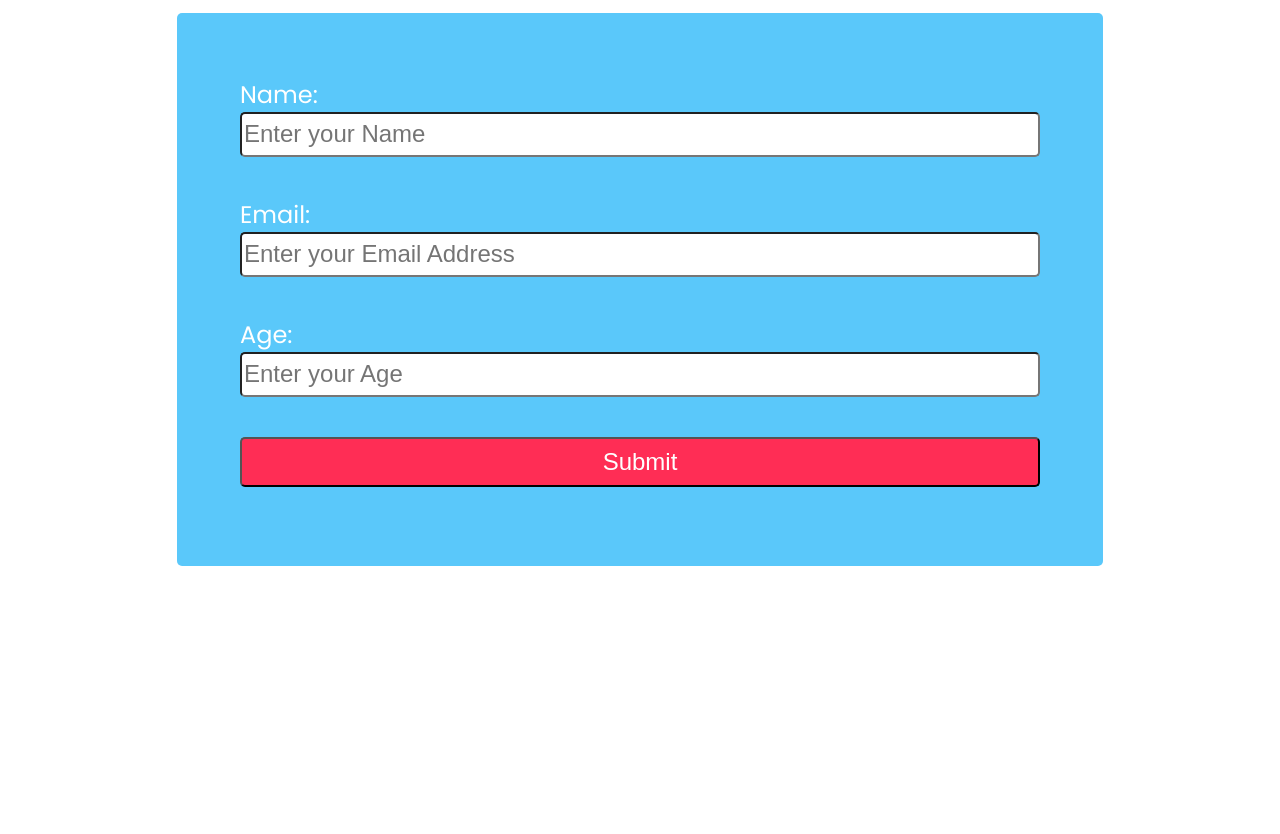
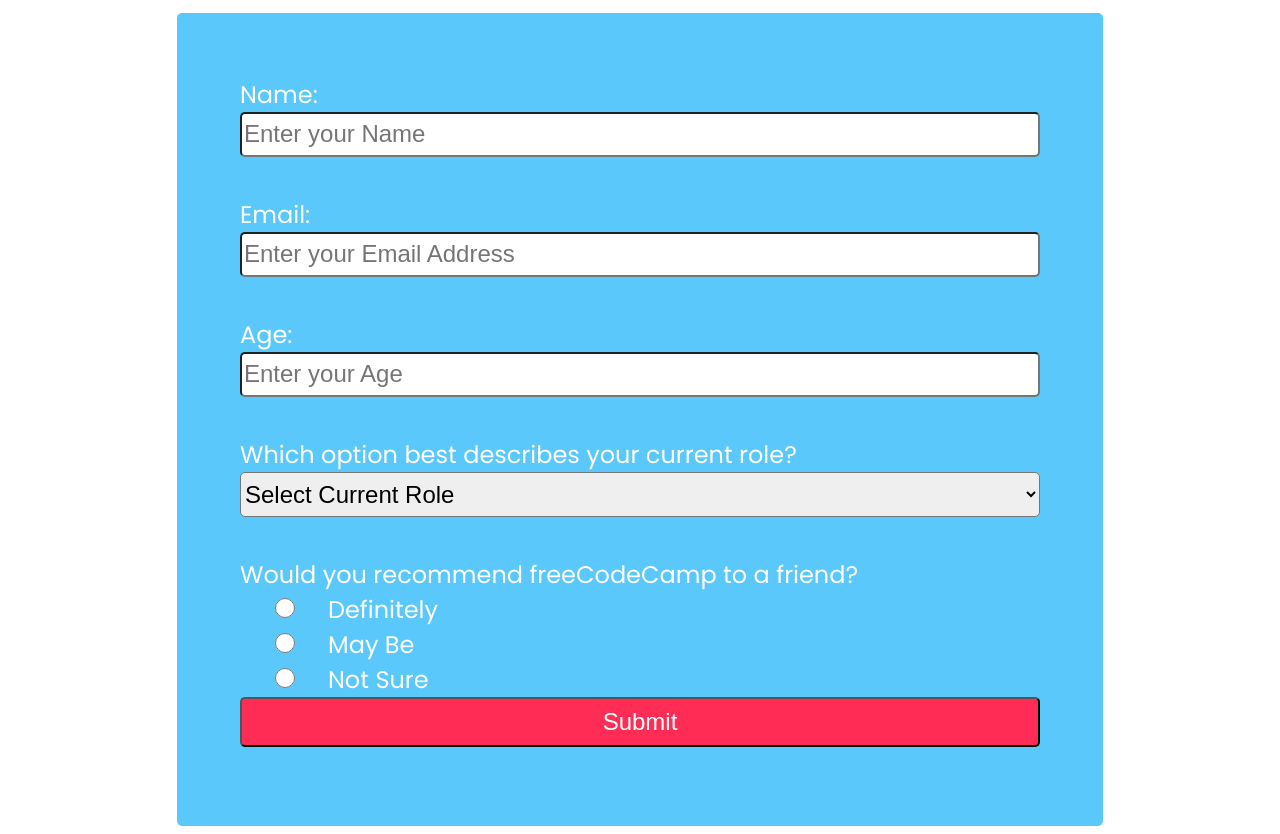
Before and after one commit to sohelshaikh21/surveyform, a plain HTML site: page src/index.html in a window 1280 px wide. Shown: the part 105-939 px from the top of the page. Before the commit the page ends 800 px from the top, so only its background shows below. Drawn offline with Linux system fonts and the light colour scheme.

Commit message:
completed 4 new story.

```diff
--- a/src/index.html
+++ b/src/index.html
@@ -15,18 +15,40 @@
         </p>
         <div id="form-container">
             <form id="survey-form">
-                <label for="name">
+                <label id="name-label" for="name">
                     Name:
                 </label>
                 <input tabindex="1" class="form-input" type="text" id="name" placeholder="Enter your Name" required><br>
-                <label for="email">
+                <label id="email-label" for="email">
                     Email:
                 </label>
                 <input tabindex="2" class="form-input" type="email" id="email" placeholder="Enter your Email Address" required><br>
-                <label for="age">
+                <label id="number-label" for="age">
                         Age:
                 </label>
                 <input tabindex="3" class="form-input" type="number" placeholder="Enter your Age" id="number"><br>
+                <label for="dropdown">
+                    Which option best describes your current role?
+                </label>
+                <select id="dropdown" tabindex="4" class="form-input">
+                    <option selected disabled>Select Current Role</option>
+                    <option>Student</option>
+                    <option>Full Time Employee</option>
+                    <option>Others</option>
+                    <option>Prefer Not to Say</option>
+                </select>
+                <label>
+                    Would you recommend freeCodeCamp to a friend?
+                </label><br>
+                <label for="definitely">
+                        <input class="form-radio" id="definitely" type="radio" name="recommend">Definitely
+                </label><br>
+                <label for="maybe">
+                        <input class="form-radio" id="maybe" type="radio" name="recommend">May Be
+                </label><br>
+                <label for="notsure">
+                        <input class="form-radio" id="notsure" type="radio" name="recommend">Not Sure
+                </label><br>
                 <button class="btn-submit" id="submit">Submit</button>
             </form>
         </div>
--- a/src/style/index.css
+++ b/src/style/index.css
@@ -26,6 +26,11 @@ label
     border-radius: 5px;
     margin-bottom:5%;
 }
+.form-radio
+{
+    width:10%;
+    height: 20px;
+}
 .form-input:focus
 {
     border:solid lightblue 1px;
```
Also changed, not shown: 1 other file.
